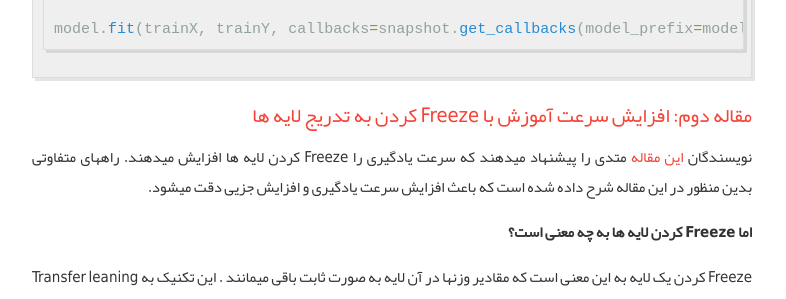
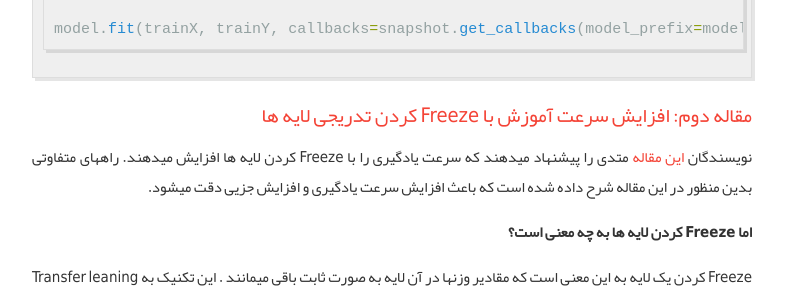
Before and after one commit to AlisterTA/alisterta.github.io, a Jekyll site: the page built from _posts/2017-07-02-افزایش سرعت آموزش شبکه های عصبی عمیق.md, in a window 1280 px wide and 900 px high, scrolled down 4441 px. Shown: the part 165-464 px from the top of the window, without its empty margins (248-1034 px from the left). Built offline with Jekyll 4.4.1, drawn with Linux system fonts in a browser that asks for light colours; comment, search, counter and statistics services are not loaded.

Commit message:
Update 2017-07-02-افزایش سرعت آموزش شبکه های عصبی عمیق.md

````diff
--- a/_posts/2017-07-02-افزایش سرعت آموزش شبکه های عصبی عمیق.md
+++ b/_posts/2017-07-02-افزایش سرعت آموزش شبکه های عصبی عمیق.md
@@ -83,9 +83,9 @@ model = Sequential() OR model = Model(ip, output) # Some model that has been com
 model.fit(trainX, trainY, callbacks=snapshot.get_callbacks(model_prefix=model_prefix))
 ```
 
-# مقاله دوم: افزایش سرعت آموزش با Freeze کردن به تدریج لایه ها
+# مقاله دوم: افزایش سرعت آموزش با Freeze کردن تدریجی لایه ها
 
-نویسندگان [این مقاله](https://arxiv.org/pdf/1706.04983.pdf) متدی را پیشنهاد میدهند که سرعت یادگیری را Freeze کردن لایه ها افزایش میدهند. راههای متفاوتی بدین منظور در این مقاله شرح داده شده است که باعث افزایش سرعت یادگیری و افزایش جزیی دقت میشود.
+نویسندگان [این مقاله](https://arxiv.org/pdf/1706.04983.pdf) متدی را پیشنهاد میدهند که سرعت یادگیری را با Freeze کردن لایه ها افزایش میدهند. راههای متفاوتی بدین منظور در این مقاله شرح داده شده است که باعث افزایش سرعت یادگیری و افزایش جزیی دقت میشود.
 
 **اما Freeze  کردن لایه ها به چه معنی است؟**
 
````
